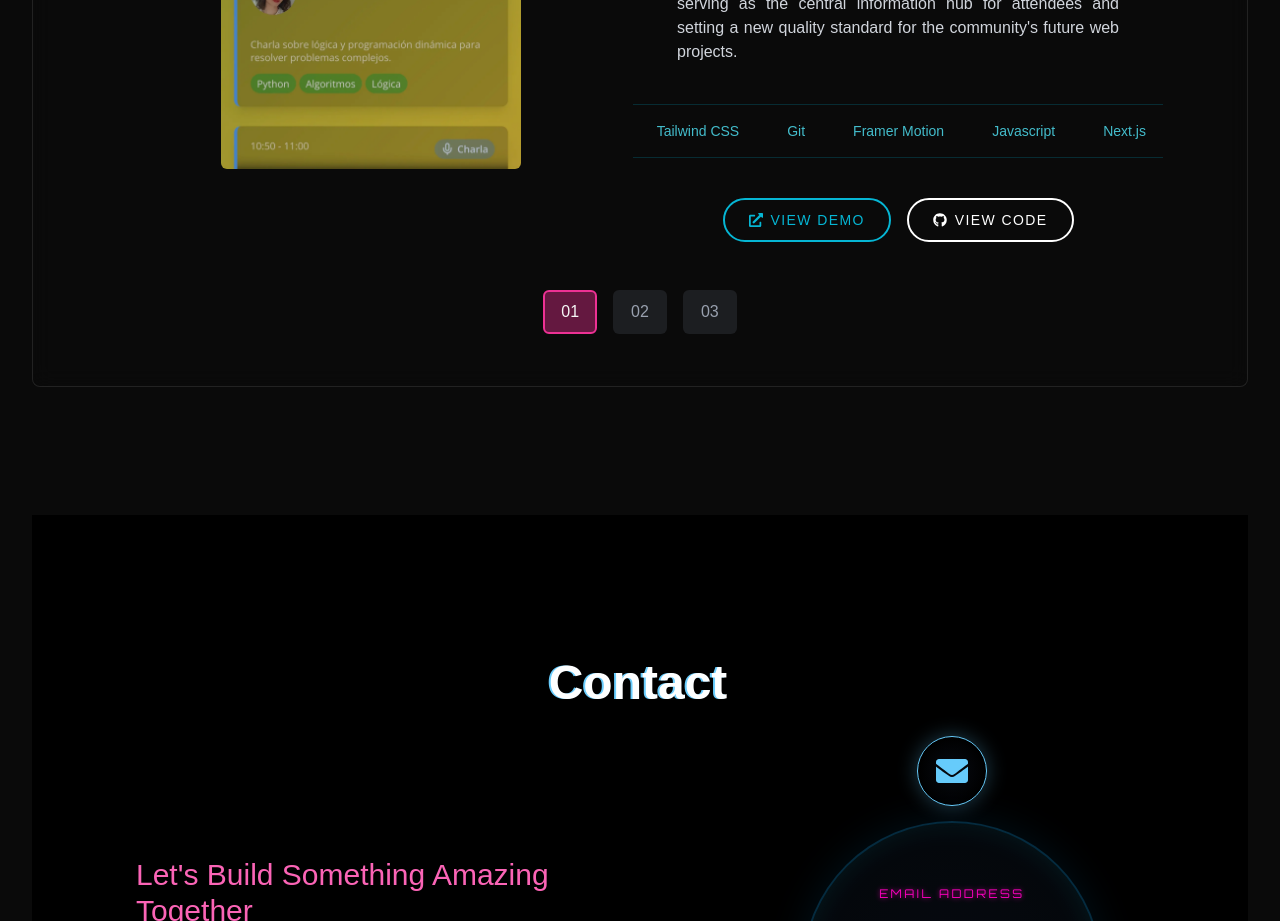
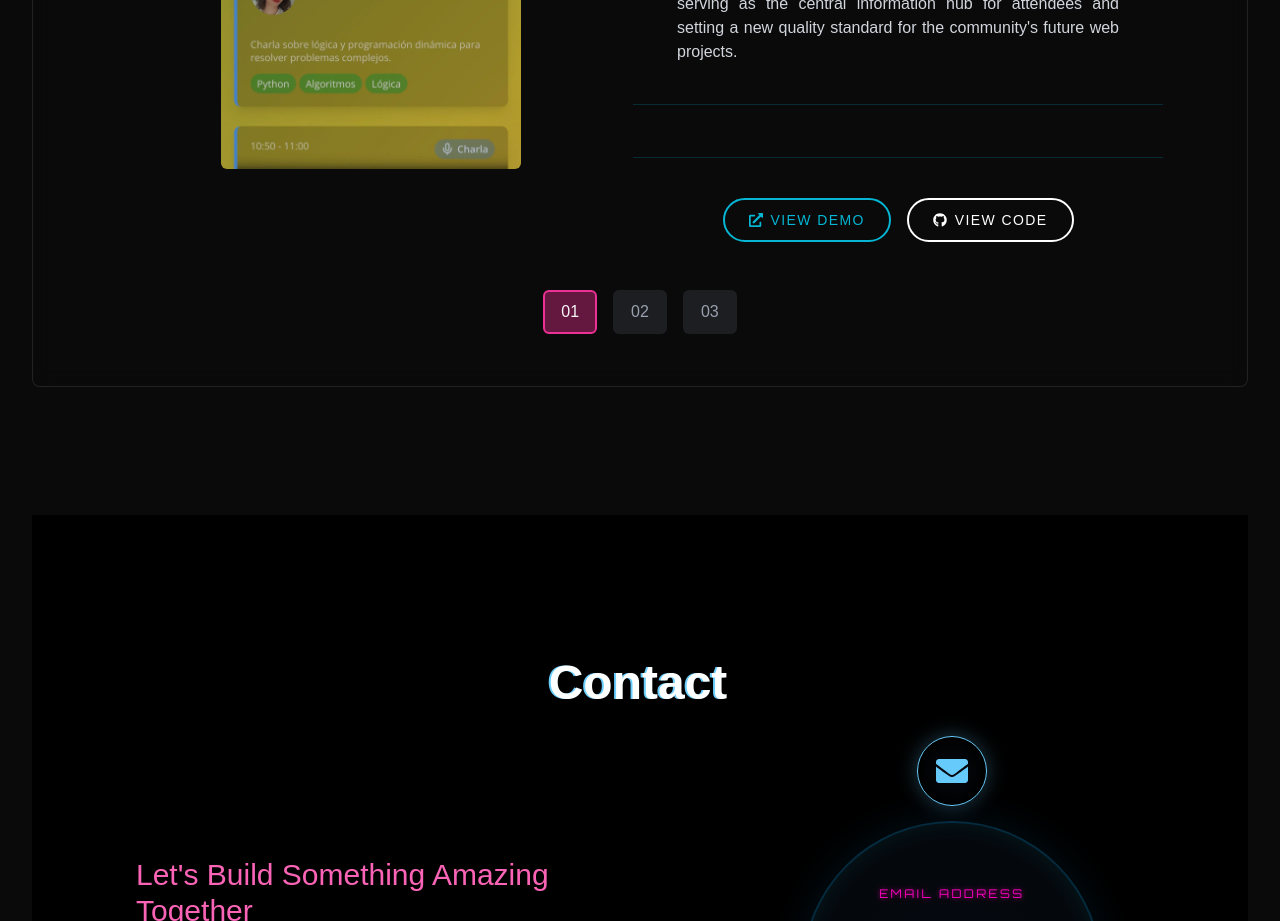
Before and after one commit to MariferVL/inner-rework, a Next.js app: page /en in a window 1280 px wide. Shown: the part 2600-3521 px from the top of the page. Built offline with nearby package versions, Linux system fonts and the light colour scheme.

Commit message:
Add invisible-on-load class

```diff
--- a/app/globals.css
+++ b/app/globals.css
@@ -37,6 +37,9 @@ body {
   z-index: -1;
 }
 
+.invisible-on-load {
+  opacity: 0;
+}
 
 /* --- Language Switch Styles --- */
 
--- a/components/ContactSection.js
+++ b/components/ContactSection.js
@@ -97,7 +97,7 @@ export default function ContactSection({ dictionary }) {
                   animate={{ opacity: 1, scale: 1, filter: "blur(0px)" }}
                   exit={{ opacity: 0, scale: 0.8, filter: "blur(10px)" }}
                   transition={{ duration: 0.4, ease: [0.4, 0, 0.2, 1] }}
-                  className="data-panel"
+                  className="data-panel invisible-on-load"
                 >
                   <h4 className="data-panel-title">{currentData.title}</h4>
                   <p className="data-panel-value">{currentData.value}</p>
--- a/components/ProjectsSection.js
+++ b/components/ProjectsSection.js
@@ -90,7 +90,7 @@ export default function ProjectsSection({ dictionary }) {
     return (
       <div className="w-full overflow-hidden whitespace-nowrap py-4 border-t border-b border-cyan-500/20 my-6">
         <motion.div
-          className="flex"
+          className="flex invisible-on-load"
           // La animación se desactiva si el usuario lo prefiere
           animate={shouldReduceMotion ? { x: 0 } : { x: ["0%", "-100%"] }}
           transition={{ ease: "linear", duration: 15, repeat: Infinity }}
@@ -128,7 +128,7 @@ export default function ProjectsSection({ dictionary }) {
               animate={{ opacity: 1, filter: "blur(0px)" }}
               exit={{ opacity: 0, filter: "blur(10px)" }}
               transition={{ duration: 0.8, ease: "easeInOut" }}
-              className="relative z-10 p-4"
+              className="relative z-10 p-4 invisible-on-load"
             >
               <YearDisplay year={activeProject.year} />
               <h3 className="font-orbitron text-2xl text-pink-400 mb-11 text-center animate-pink-pulse-glow pink-glow">
```
